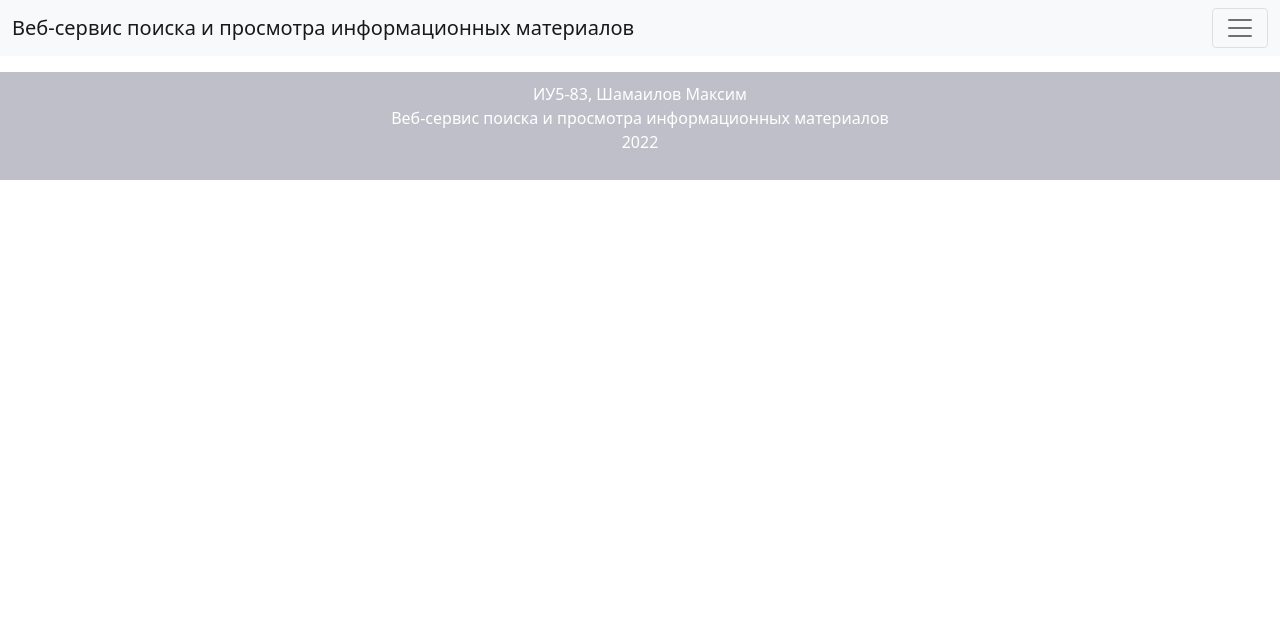
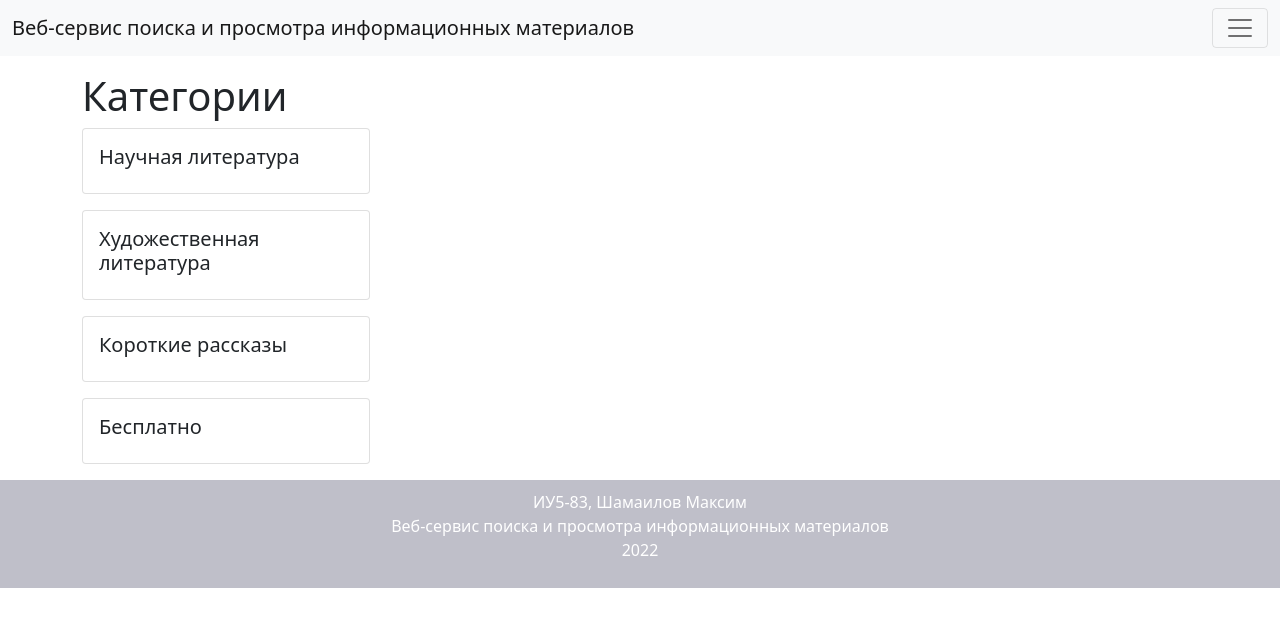
Before and after one commit to ShamailovMax/online-reader-client, a React (Create React App) app: page /categories in a window 1280 px wide. Shown: the top 626 px of the page. Built offline with nearby package versions, Linux system fonts and the light colour scheme.

Commit message:
category card is done

```diff
--- a/src/App.js
+++ b/src/App.js
@@ -4,23 +4,17 @@ import { Header } from "./components/Header";
 import { Footer } from "./components/Footer";
 import { Home } from "./pages/Home";
 import { MyBooks } from "./pages/MyBooks";
-import { Favorites } from "./pages/Favorites";
 import { Login } from "./pages/Login";
 import { Registration } from "./pages/Registration";
 import { BookPage } from "./pages/BookPage";
 import { Profile } from "./pages/Profile";
+import { About } from "./pages/About";
+import { Categories } from "./pages/Categories";
 
 import "bootstrap/dist/css/bootstrap.min.css";
 import { BrowserRouter, Routes, Route } from "react-router-dom";
-import { About } from "./pages/About";
 
 function App() {
-  // const [searchValue, setSearchValue] = useState("");
-  // поиск информационных материалов
-  // const onChangeSearchInput = (event) => {
-  //   setSearchValue(event.target.value);
-  // };
-
   return (
     <>
       <BrowserRouter>
@@ -28,12 +22,12 @@ function App() {
         <Routes>
           <Route path="/" element={<Home />} />
           <Route path="/my-books" element={<MyBooks />} />
-          <Route path="/favorites" element={<Favorites />} />
           <Route path="/login" element={<Login />} />
           <Route path="/profile" element={<Profile />} />
           <Route path="/registration" element={<Registration />} />
           <Route path="/book" element={<BookPage />} />
           <Route path="/about" element={<About />} />
+          <Route path="/categories" element={<Categories />} />
         </Routes>
       </BrowserRouter>
       <Footer />
--- a/src/components/CardList/CardList.js
+++ b/src/components/CardList/CardList.js
@@ -1,13 +1,42 @@
-import React from "react";
-import { Container } from "react-bootstrap";
-import { CardItem } from "./CardItem/CardItem";
-import style from './CardList.module.css'
+import React, { useState } from "react";
+import { Container, Card, Button } from "react-bootstrap";
+// import { CardItem } from "./CardItem/CardItem";
+import style from "./CardList.module.css";
 
 export const CardList = () => {
+  // const [name, setName] = useState("");
+
+  // let infoBody = {
+  //   name: name,
+  // };
+
+  // const getBookInfo = () =>
+  //   fetch(`http://localhost:5000/get_book`, {
+  //     method: "post",
+  //     headers: {
+  //       "Content-Type": "application/json",
+  //     },
+  //   });
+
   return (
     <Container className={style.cardList}>
-      <CardItem />
-      <CardItem />
+      <Card
+        style={{ width: "16rem", marginBottom: "1rem", marginRight: ".5rem" }}
+      >
+        <Card.Body>
+          <Card.Title>Динамические системы - википедия</Card.Title>
+          <Card.Text>
+            Динамическая система — множество элементов, для которого задана
+            функциональная зависимость между временем и положением в фазовом
+            пространстве каждого элемента системы.
+          </Card.Text>
+          <div>
+            <Button href="/book?name=Book 2" variant="primary">
+              Перейти
+            </Button>
+          </div>
+        </Card.Body>
+      </Card>
     </Container>
   );
 };
--- /dev/null
+++ b/src/components/Category/Category.js
@@ -0,0 +1,15 @@
+import React from "react";
+import { Button, Card, Container } from "react-bootstrap";
+// import { useNavigate } from "react-router-dom";
+
+export const Category = (props) => {
+  //   const navigate = useNavigate();
+
+  return (
+    <Card style={{ width: "18rem" }} className="mb-3">
+      <Card.Body>
+        <Card.Title>{props.categoryTitleText}</Card.Title>
+      </Card.Body>
+    </Card>
+  );
+};
--- a/src/components/Header.js
+++ b/src/components/Header.js
@@ -57,8 +57,12 @@ export const Header = () => {
                     <NavDropdown.Item href="#action/3.3">
                       Короткие рассказы
                     </NavDropdown.Item>
+                    <NavDropdown.Divider />
+                    <NavDropdown.Item href="/categories">
+                      Все категории
+                    </NavDropdown.Item>
                   </NavDropdown>
-                  <Nav.Link href="/favorites">Список желаемого</Nav.Link>
+
                   <Nav.Link href="/login">Войти</Nav.Link>
                 </Nav>
               </Offcanvas.Body>
--- /dev/null
+++ b/src/data/categoriesData.js
@@ -0,0 +1,6 @@
+export const categoriesData = [
+  { id: 1, categoryTitleText: "Научная литература" },
+  { id: 2, categoryTitleText: "Художественная литература" },
+  { id: 3, categoryTitleText: "Короткие рассказы" },
+  { id: 4, categoryTitleText: "Бесплатно" },
+];
--- a/src/pages/BookPage.js
+++ b/src/pages/BookPage.js
@@ -71,14 +71,14 @@ export const BookPage = () => {
         <h2>Название книги</h2>
         <div className="book-info__description">
           <p>Описание книги</p>
-          <span>4 стр.</span>
+          <span>{maxPage} стр.</span>
         </div>
         <Button variant="success" type="submit" onClick={handleGetBook}>
           Прочитать книгу
         </Button>
         <br />
         {pageNumber > 1 && <Button onClick={handleDecrementPage}>назад</Button>}
-        <span> Страница {pageNumber} </span>
+        <span><b> Страница {pageNumber} из {maxPage} </b></span>
         {pageNumber < maxPage && (
           <Button onClick={handleIncrimentPage}>вперед</Button>
         )}
--- /dev/null
+++ b/src/pages/Categories.js
@@ -0,0 +1,20 @@
+import React from "react";
+import { Container } from "react-bootstrap";
+import { Category } from "../components/Category/Category";
+import { categoriesData } from "../data/categoriesData";
+
+export const Categories = () => {
+  return (
+    <>
+      <Container>
+        <h1>Категории</h1>
+        {categoriesData.map((category) => (
+          <Category
+            key={category.id}
+            categoryTitleText={category.categoryTitleText}
+          />
+        ))}
+      </Container>
+    </>
+  );
+};
--- a/src/pages/Favorites.js
+++ /dev/null
@@ -1,13 +0,0 @@
-import React from "react";
-import {Container} from "react-bootstrap";
-
-export const Favorites = () => {
-  return (
-    <>
-      <Container>
-        <h1>Список желаемого</h1>
-        <p>Здесь отображаются те материалы, которые вы хотели бы в дальнейшем приобрести</p>
-      </Container>
-    </>
-  )
-}
--- a/src/pages/Home.js
+++ b/src/pages/Home.js
@@ -14,7 +14,11 @@ export const Home = () => {
             <Form.Control type='text' placeholder='Поиск...' style={{ width: '30vw' }} />
           </Col>
         </Row>
-        <h4 style={{ color: "#636669" }}>Популярное</h4>
+        <Row>
+          <Col><h4 style={{ color: "#636669" }}>Популярное</h4></Col>
+          <Col><a href='/categories'>В категории</a></Col>
+        </Row>
+
         <CardList />
       </Container>
     </>
```
Also changed, not shown: src/components/Category/Category.module.css (added).
